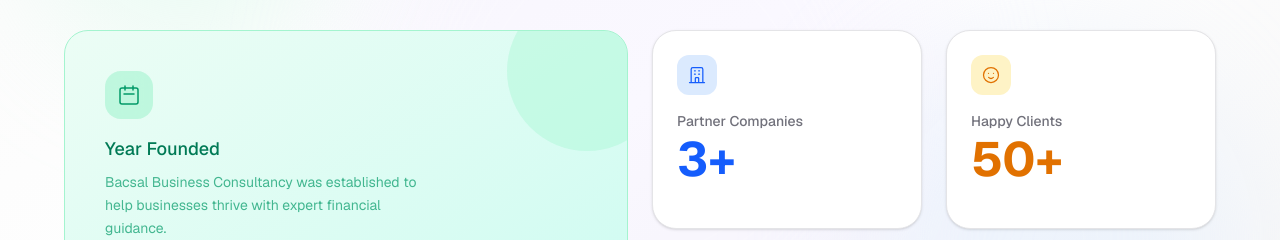
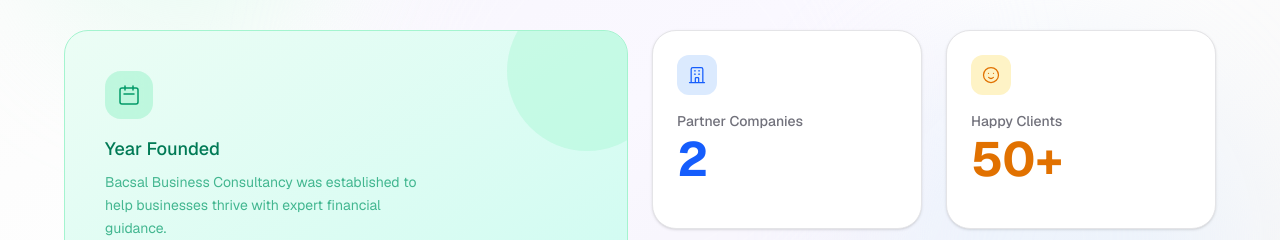
Before and after one commit to Mizunandayo/bacsal_business_consultancy, a Next.js app: page / in a window 1280 px wide. Shown: the part 3800-4040 px from the top of the page. Built offline with nearby package versions, Linux system fonts and the light colour scheme.

Commit message:
modified contents of bento cards

```diff
--- a/src/app/page.tsx
+++ b/src/app/page.tsx
@@ -704,7 +704,7 @@
                   </div>
                   <h3 className="text-zinc-500 text-sm font-medium mb-1">Partner Companies</h3>
                   <span className="text-4xl md:text-5xl font-bold text-blue-600">
-                    <CountUp from={0} to={3} duration={2} delay={0.1} />+
+                    <CountUp from={0} to={2} duration={2} delay={0.1} />
                   </span>
                 </div>
               </div>
```
